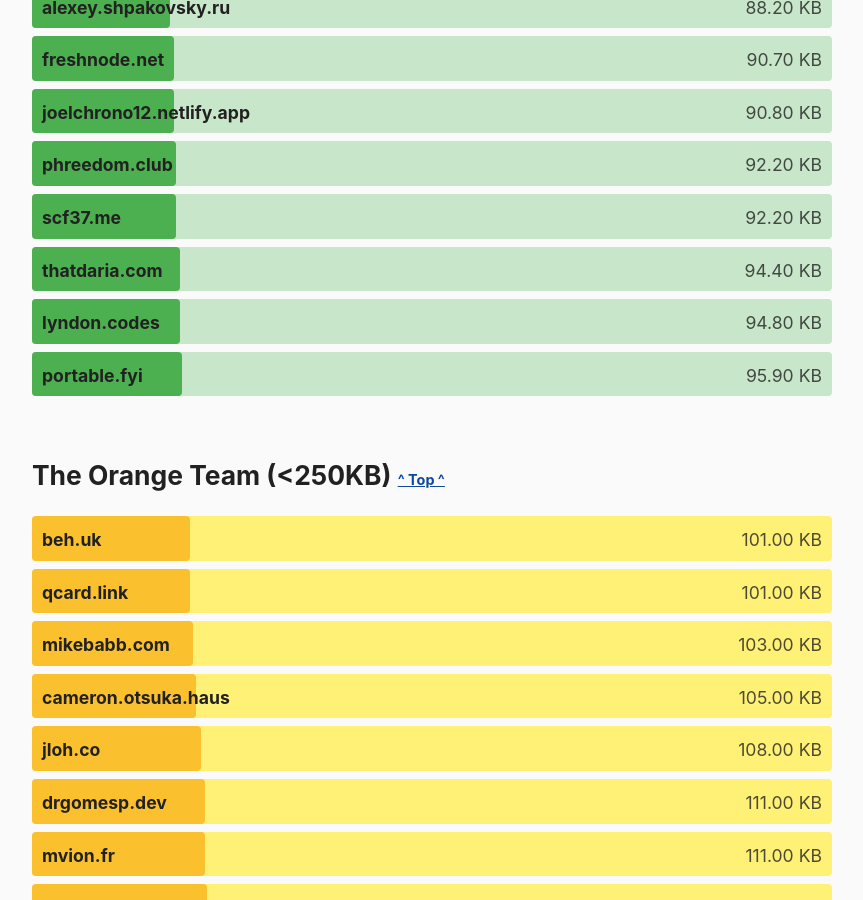
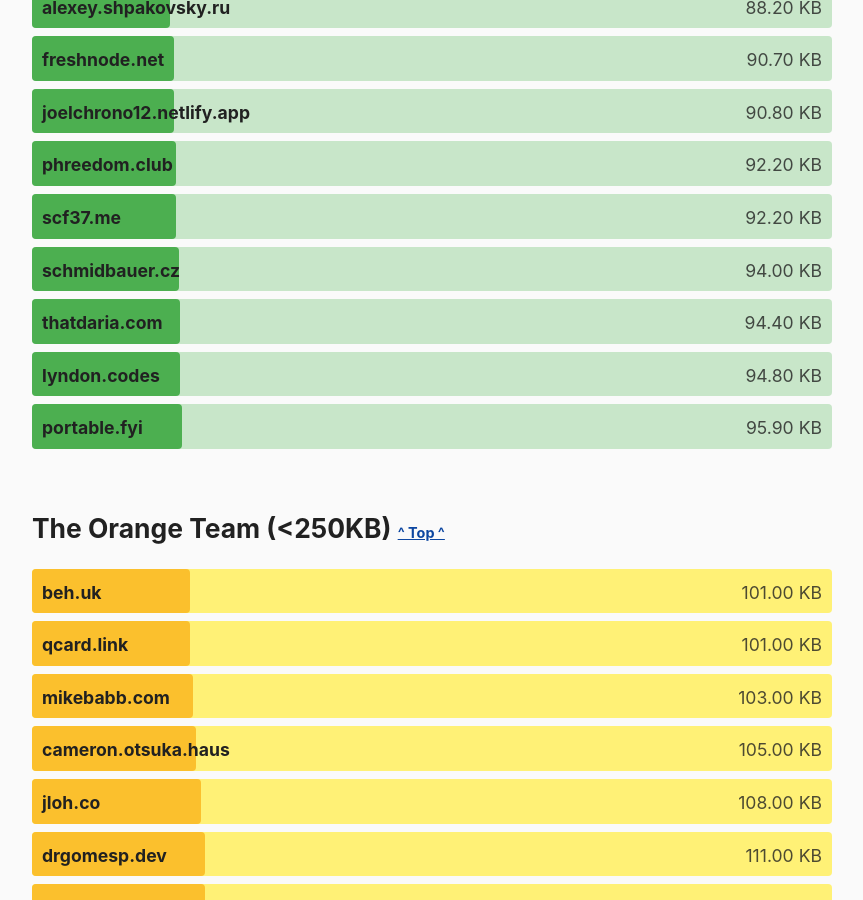
Before and after one commit to kevquirk/512kb.club, a Jekyll site: the page built from index.md, in a window 1280 px wide and 900 px high, scrolled down 9686 px. Shown: the whole window, without its empty margins (208-1071 px from the left). Built offline with Jekyll 4.4.1, drawn with Linux system fonts in a browser that asks for light colours.

Commit message:
add schmidbauer.cz
https://gtmetrix.com/reports/www.schmidbauer.cz/IxZMw47e/

```diff
--- a/_data/sites.yml
+++ b/_data/sites.yml
@@ -1178,6 +1178,11 @@
   size: 92.2
   last_checked: 2021-08-26
 
+- domain: schmidbauer.cz
+  url: https://schmidbauer.cz/
+  size: 94.0
+  last_checked: 2021-10-16
+
 - domain: scyllasequence.com
   url: https://scyllasequence.com/
   size: 3.5
```
